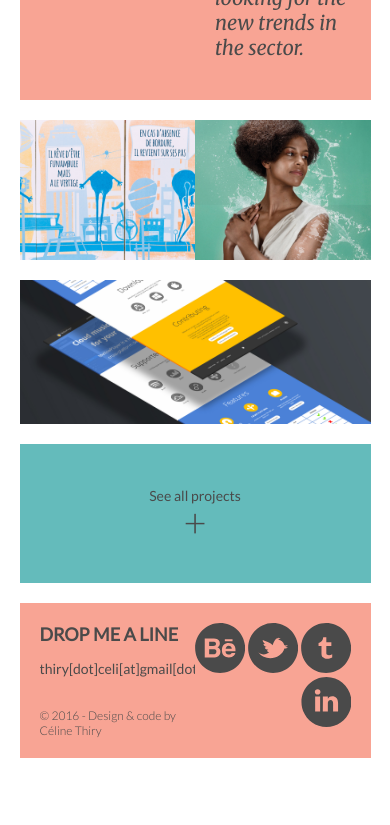
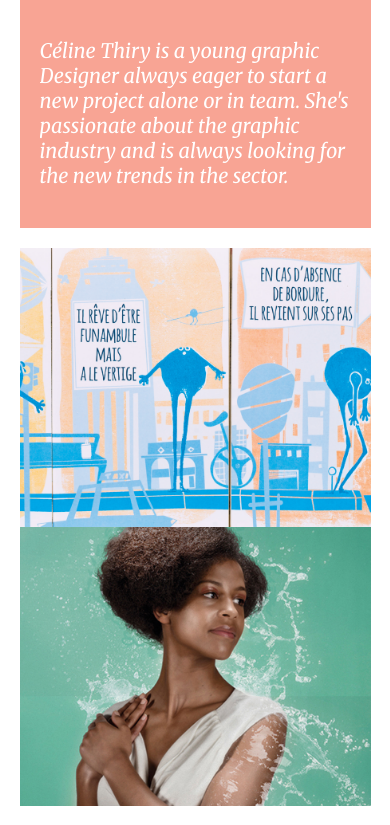
Before and after one commit to CelineThiry/new-portfolio, a plain HTML site: page index.html in a window 390 px wide. Shown: the part 51-876 px from the top of the page. Before the commit the page ends 844 px from the top, so only its background shows below. Drawn offline with nearby package versions, Linux system fonts and the light colour scheme.

Commit message:
J'ai bien travaillé :D

```diff
--- a/index.html
+++ b/index.html
@@ -10,6 +10,7 @@
 	<!-- <link rel="shortcut icon" type="image/png" href="img/signature_logo.png"/> -->
 	<link rel="stylesheet" href="css/style.css">
 	<link href="https://fonts.googleapis.com/css?family=Lato:300,400|Merriweather:300i,400i" rel="stylesheet">
+	<script   src="https://code.jquery.com/jquery-3.1.0.min.js"   integrity="sha256-cCueBR6CsyA4/9szpPfrX3s49M9vUU5BgtiJj06wt/s="   crossorigin="anonymous"></script>
 
 
 </head>
@@ -49,7 +50,7 @@
 				<!-- <div class="large-6 column">
 					Column is empty
 				</div> -->
-				<div class="main__intro-block__right large-6 column">
+				<div class="main__intro-block__right small-12 medium-12 large-6 column">
 					<p class="excerpt">Céline Thiry is a young graphic Designer always eager to start a new project alone or in team. She's passionate about the graphic industry and is always looking for the new trends in the sector.</p>
 				</div>
 			</div>
@@ -57,7 +58,7 @@
 
 		<div class="main__excerpt-project">
 			<div class="row">
-				<div class="main__excerpt-project large-6 column">
+				<div class="main__excerpt-project large-6 small-12 column">
 					<figure>
 					  <img src="img/bordambule-1.png" alt="Le Bordambule">
 					  <figcaption class="caption-hover">
@@ -67,7 +68,7 @@
 					  </figcaption>
 					</figure>
 				</div>
-				<div class="main__excerpt-project large-6 column">
+				<div class="main__excerpt-project large-6 small-12 column">
 					<figure>
 					  <img src="img/seconde-peau.png" alt="Seconde peau">
 					  <figcaption class="caption-hover">
@@ -148,7 +149,7 @@
 </div> <!-- end body-container -->
 
 
-<script   src="https://code.jquery.com/jquery-3.1.0.min.js"   integrity="sha256-cCueBR6CsyA4/9szpPfrX3s49M9vUU5BgtiJj06wt/s="   crossorigin="anonymous"></script>
+
 	<script src="js/script.js"></script>
 
 
--- a/js/script.js
+++ b/js/script.js
@@ -1,32 +1,44 @@
-// Shorthand for $( document ).ready()
-$( document ).ready(function() {
+//Function to the css rule
+function isWideScreen() {
+	// retourne le résultat, qui peut être utilisé par le code qui appelle la fonction.
+	var width = parseFloat($(".main__intro-block").css("width"));
+	return width >= 690;
+}
 
 
-    //Reload page when resize
-    $(window).on('resize',function(){location.reload();});
-
-    // Check dimension of query to adapt media query
-    $(document).ready(function() {
-        // run test on initial page load
-        checkSize();
-
-        // run test on resize of the window
-        $(window).resize(checkSize);
-    });
-
-    //Function to the css rule
-    function checkSize(){
-        if ($(".main__intro-block").css("width") >= "690px" ){
-        		console.log('je fais 690px !');
-            	//adapt margin to header height and body-container top and bottom margin
-                var marginLeftOfBodyContainer = parseFloat($('.body-container').css('margin-left'))+0;
-                $('.header').css('height',marginLeftOfBodyContainer);
-                $('.body-container').css('margin-top',marginLeftOfBodyContainer).css('margin-bottom',marginLeftOfBodyContainer);
-        }
-    }
+function resizeContentForWideScreens() {
+	console.log('resizeContentForWideScreens');
+	//adapt margin to header height and body-container top and bottom margin
+    var marginLeftOfBodyContainer = parseFloat($('.body-container').css('margin-left'));
+    $('.header').css('height',marginLeftOfBodyContainer);
+    $('.body-container').css('margin-top',marginLeftOfBodyContainer).css('margin-bottom',marginLeftOfBodyContainer);
 
     var figureHeight = $('figure').css('height');
-                $('.main__intro-block').css('height',figureHeight);
-                $('.button-block').css('height',figureHeight);
+    $('.main__intro-block').css('height',figureHeight);
+    $('.button-block').css('height',figureHeight);
+}
 
+function resizeContentForSmallScreens() {
+	console.log('resizeContentForSmallScreens');
+	var headerHeight = $('.header').css('height');
+	$('.body-container').css('margin-top',headerHeight).css('margin-bottom',headerHeight);
+}
+
+function resizeContent() {
+	console.log("resize to content");
+    if (isWideScreen()) {
+   		resizeContentForWideScreens();
+    }
+    else {
+    	resizeContentForSmallScreens();
+    }
+}
+
+// Shorthand for $( document ).ready()
+$(document).ready(function(){
+    resizeContent();
 });
+
+$(window).on('resize', function(){
+    resizeContent();
+});
--- /dev/null
+++ b/sass/_mediaqueries.scss
@@ -0,0 +1,24 @@
+@media screen and (max-width: 550px){
+	.row{
+		flex-wrap: wrap;
+	}
+}
+
+
+@media screen and (max-width: 768px) {
+	div.main__intro-block__right.column {
+    padding: 0px;
+	}
+	.small-12{
+		width: 100%;
+	}
+
+
+}
+
+@media screen and (min-width: 800px) {
+
+	.large-6{
+		width: 50%;
+	}
+}
--- a/sass/style.scss
+++ b/sass/style.scss
@@ -46,6 +46,8 @@ Notes:	decreasing heading by 0.4em with every subsequent heading level
 /* master.css */
 @import 'reset';
 @import 'normalize';
+@import 'mediaqueries';
+
 
 $bk-color: #ffffff; /* (white) */
 $color-block-1: #F8A494; /* (Lightcoral) */
@@ -74,13 +76,13 @@ $general-padding: 0px;
 	text-transform: $uppercase;
 }
 
-h1 { @include paragraph-style($serif, 36px, $dark-color, 45px, 400, italic, none, none); }
-h2 { @include paragraph-style($sans-serif, 18px, $dark-color, 22px, bold, normal, none, uppercase); }
+h1 { @include paragraph-style($serif, 36px, $bk-color, 45px, 400, italic, none, none); }
+h2 { @include paragraph-style($sans-serif, 18px, $bk-color, 22px, bold, normal, none, uppercase); }
 .links { @include paragraph-style($sans-serif, 14px, $dark-color, 17px, 400, normal, none, none); }
 .links:hover{text-decoration: underline;}
-p,a { @include paragraph-style($sans-serif, 14px, $dark-color, 17px, 400, normal, none, none); }
-.excerpt { @include paragraph-style($serif, 20px, $dark-color, 25px, 400, italic, none, none); }
-.tag { @include paragraph-style($sans-serif, 12px, $dark-color, 15px, 300, normal, none, none); }
+p,a { @include paragraph-style($sans-serif, 14px, $bk-color, 17px, 400, normal, none, none); }
+.excerpt { @include paragraph-style($serif, 20px, $bk-color, 25px, 400, italic, none, none); }
+.tag { @include paragraph-style($sans-serif, 12px, $bk-color, 15px, 300, normal, none, none); }
 
 
 /* 1. Body */
@@ -103,9 +105,9 @@ p,a { @include paragraph-style($sans-serif, 14px, $dark-color, 17px, 400, normal
 	display: flex;
 	justify-content: space-between;
 	align-items: center;
-	height: 3vw;
+	// height: 3vw;
 	width: $central-block-width;
-	padding: 0 $general-padding;
+	padding: 10px $general-padding;
 	.header__navigation__list__item{
 		padding-left: 20px;
 	}
@@ -146,6 +148,7 @@ p,a { @include paragraph-style($sans-serif, 14px, $dark-color, 17px, 400, normal
 	justify-content: center;
 	align-items: flex-start;
 	margin-bottom: 20px;
+
 }
 
 .row--padding{
@@ -161,10 +164,7 @@ p,a { @include paragraph-style($sans-serif, 14px, $dark-color, 17px, 400, normal
 	overflow: hidden;
 }
 
-.large-6{
-	width: 50%;
-	// background-color: lightblue;
-}
+
 
 .main__excerpt-project{
 	figure{
@@ -201,7 +201,7 @@ p,a { @include paragraph-style($sans-serif, 14px, $dark-color, 17px, 400, normal
 }
 
 .cta-plus{
-	color: $dark-color;
+	color: $bk-color;
 	font-size: 40px;
 	font-weight: 300;
 	font-family: $sans-serif;
@@ -239,6 +239,7 @@ p,a { @include paragraph-style($sans-serif, 14px, $dark-color, 17px, 400, normal
 	svg{
 		height: 50px;
 		width: 50px;
+		fill: $bk-color;
 	}
 }
 
```
Also changed, not shown: css/style.css, 1 other file.
